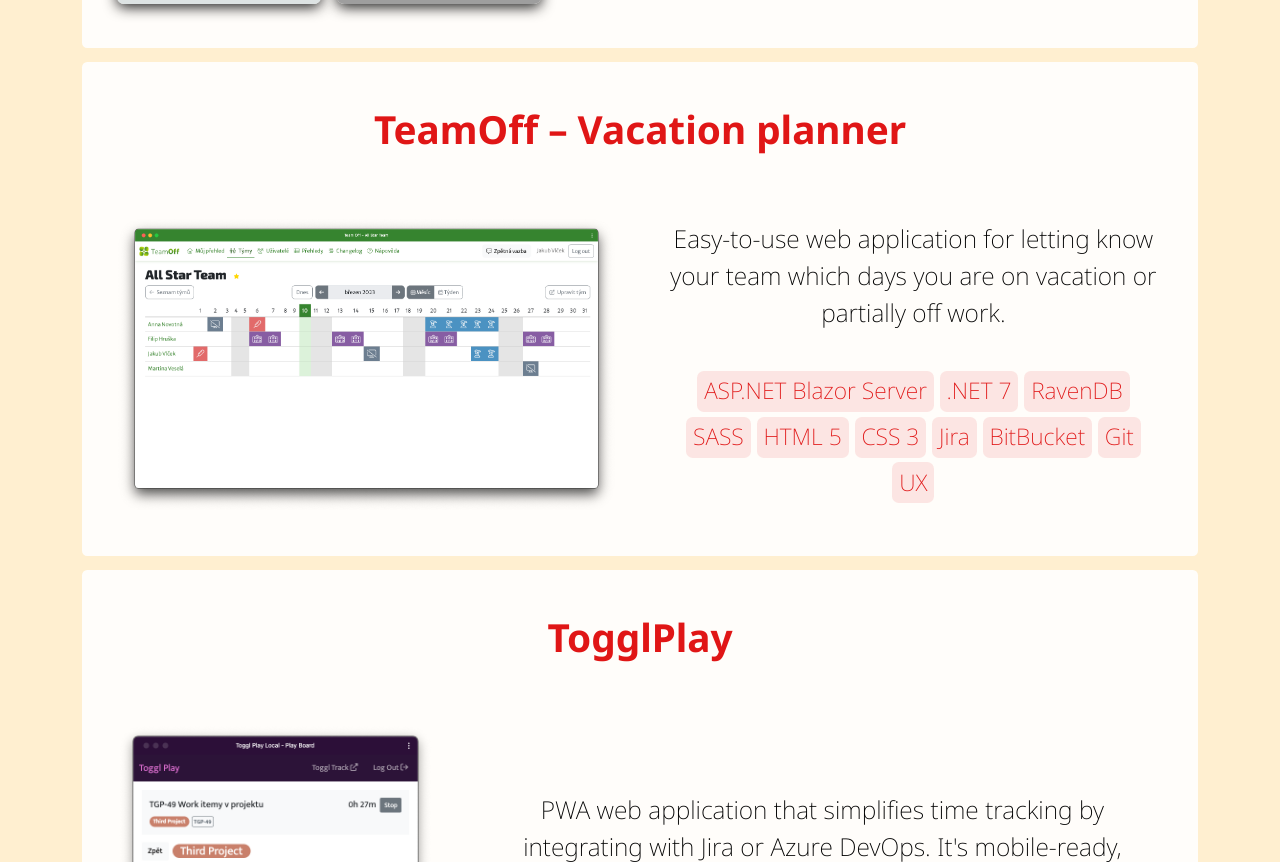
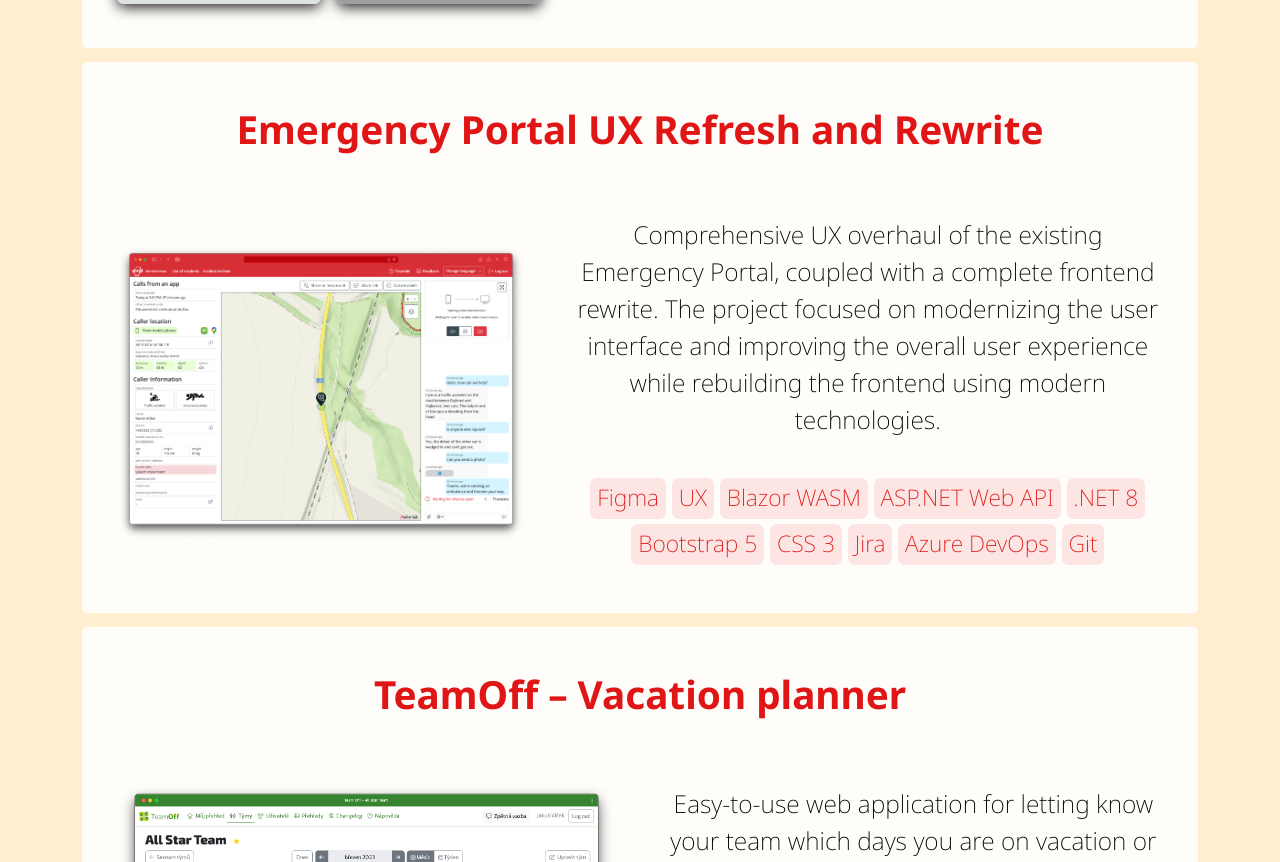
Before and after one commit to jpergler/web, a website built with Parcel: page src/index.html in a window 1280 px wide. Shown: the part 3334-4196 px from the top of the page. Built offline with nearby package versions, Linux system fonts and the light colour scheme; grey boxes are pictures that could not be loaded.

```diff
--- a/src/index.html
+++ b/src/index.html
@@ -175,6 +175,34 @@
                 <div class="d-flex d-md-none gap-3">
                     <img src="img/projects/250CR-mobile-1.png" class="d-block image-decorated w-50">
                     <img src="img/projects/250CR-mobile-2.png" class="d-block image-decorated w-50">
+                </div>
+            </div>
+        </div>
+
+        <div class="projectBox">
+            <h3>Emergency Portal UX Refresh and Rewrite</h3>
+            <div class="row align-items-center g-5 mt-3">
+                <div class="col-md order-1">
+                    <p class="mt-0">
+                        Comprehensive UX overhaul of the existing Emergency Portal, coupled with a complete frontend rewrite.
+                        The project focused on modernizing the user interface and improving the overall user experience while
+                        rebuilding the frontend using modern technologies.
+                    </p>
+                    <div class="tags">
+                        <span>Figma</span>
+                        <span>UX</span>
+                        <span>Blazor WASM</span>
+                        <span>ASP.NET Web API</span>
+                        <span>.NET 8</span>
+                        <span>Bootstrap 5</span>
+                        <span>CSS 3</span>
+                        <span>Jira</span>
+                        <span>Azure DevOps</span>
+                        <span>Git</span>
+                    </div>
+                </div>
+                <div class="col-md-5">
+                    <img src="img/projects/Emergency-Portal.png" class="d-block w-100">
                 </div>
             </div>
         </div>
```
Also changed, not shown: src/img/projects/Emergency-Portal.png (added).
